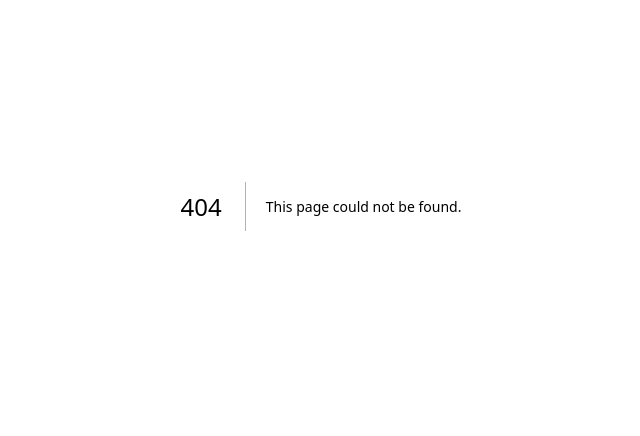
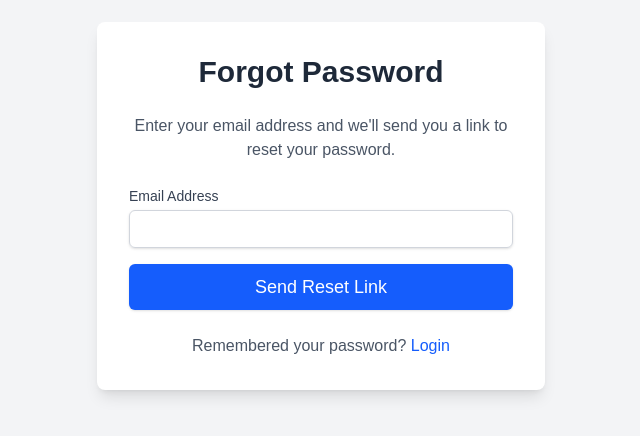
Before and after one commit to gaelmh/NutriSaas_Assesment, a Next.js app in the folder frontend/: page /forgot-password in a window 1280 px wide. Before the commit this address had no page. Shown: the part 194-630 px from the top of the page, without its empty margins (319-959 px from the left). Built offline with nearby package versions, Linux system fonts and the light colour scheme.

Commit message:
Implemented password reset/recovery system

```diff
--- /dev/null
+++ b/frontend/src/app/forgot-password/page.tsx
@@ -0,0 +1,84 @@
+'use client';
+
+import { useState } from 'react';
+import { gql, useMutation } from '@apollo/client';
+import Link from 'next/link';
+
+// Define the GraphQL mutation for requesting a password reset
+const REQUEST_PASSWORD_RESET_MUTATION = gql`
+  mutation RequestPasswordReset($email: String!) {
+    requestPasswordReset(email: $email)
+  }
+`;
+
+export default function ForgotPasswordPage() {
+  const [email, setEmail] = useState('');
+  const [displayMessage, setDisplayMessage] = useState<string | null>(null);
+  const [isError, setIsError] = useState(false);
+
+  // useMutation hook to execute the requestPasswordReset mutation
+  const [requestReset, { loading }] = useMutation(REQUEST_PASSWORD_RESET_MUTATION, {
+    onCompleted: (data) => {
+      setDisplayMessage(data.requestPasswordReset); // Display the message returned by the server
+      setIsError(false);
+    },
+    onError: (err) => {
+      console.error('Request password reset error:', err.message);
+      setDisplayMessage(`Error: ${err.message}`);
+      setIsError(true);
+    },
+  });
+
+  const handleSubmit = async (event: React.FormEvent) => {
+    event.preventDefault();
+    setDisplayMessage('Sending reset link...');
+    setIsError(false);
+    await requestReset({ variables: { email } });
+  };
+
+  return (
+    <div className="min-h-screen flex items-center justify-center bg-gray-100 p-4">
+      <div className="bg-white p-8 rounded-lg shadow-lg w-full max-w-md">
+        <h2 className="text-3xl font-bold text-center text-gray-800 mb-6">Forgot Password</h2>
+        <p className="text-center text-gray-600 mb-6">
+          Enter your email address and we'll send you a link to reset your password.
+        </p>
+        <form onSubmit={handleSubmit} className="space-y-4">
+          <div>
+            <label htmlFor="email" className="block text-sm font-medium text-gray-700 mb-1">
+              Email Address
+            </label>
+            <input
+              type="email"
+              id="email"
+              className="mt-1 block w-full px-4 py-2 border border-gray-300 rounded-md shadow-sm focus:ring-blue-500 focus:border-blue-500 sm:text-sm"
+              value={email}
+              onChange={(e) => setEmail(e.target.value)}
+              required
+            />
+          </div>
+          <button
+            type="submit"
+            className="w-full flex justify-center py-2 px-4 border border-transparent rounded-md shadow-sm text-lg font-medium text-white bg-blue-600 hover:bg-blue-700 focus:outline-none focus:ring-2 focus:ring-offset-2 focus:ring-blue-500 disabled:opacity-50"
+            disabled={loading}
+          >
+            {loading ? 'Sending...' : 'Send Reset Link'}
+          </button>
+        </form>
+
+        {displayMessage && (
+          <p className={`mt-4 text-center ${isError ? 'text-red-600' : 'text-gray-600'}`}>
+            {displayMessage}
+          </p>
+        )}
+
+        <p className="mt-6 text-center text-gray-600">
+          Remembered your password?{' '}
+          <Link href="/login" className="font-medium text-blue-600 hover:text-blue-500">
+            Login
+          </Link>
+        </p>
+      </div>
+    </div>
+  );
+}
--- a/frontend/src/app/login/page.tsx
+++ b/frontend/src/app/login/page.tsx
@@ -113,9 +113,16 @@ export default function LoginPage() {
         )}
 
         <p className="mt-6 text-center text-gray-600">
-          Don't have an account?{' '}
+          ¿No tiene una cuenta?{' '}
           <Link href="/signup" className="font-medium text-blue-600 hover:text-blue-500">
-            Sign up
+            ¡Registrese!
+          </Link>
+        </p>
+
+        {/* Add the Forgot Password link here */}
+        <p className="mt-2 text-center text-gray-600"> {/* Use mt-2 for slightly less margin */}
+          <Link href="/forgot-password" className="font-medium text-blue-600 hover:text-blue-500">
+            ¿Olvidó su contraseña?
           </Link>
         </p>
       </div>
--- /dev/null
+++ b/frontend/src/app/reset-password/page.tsx
@@ -0,0 +1,146 @@
+'use client';
+
+import { useState, useEffect } from 'react';
+import { gql, useMutation } from '@apollo/client';
+import { useRouter, useSearchParams } from 'next/navigation'; // Import useSearchParams for URL parameters
+import Link from 'next/link';
+
+// Define the GraphQL mutation for resetting the password
+const RESET_PASSWORD_MUTATION = gql`
+  mutation ResetPassword($token: String!, $newPassword: String!) {
+    resetPassword(token: $token, newPassword: $newPassword)
+  }
+`;
+
+export default function ResetPasswordPage() {
+  const router = useRouter();
+  const searchParams = useSearchParams();
+  const [newPassword, setNewPassword] = useState('');
+  const [confirmPassword, setConfirmPassword] = useState('');
+  const [resetToken, setResetToken] = useState<string | null>(null);
+  const [displayMessage, setDisplayMessage] = useState<string | null>(null);
+  const [isError, setIsError] = useState(false);
+
+  // Extract the token from the URL query parameters on component mount
+  useEffect(() => {
+    const token = searchParams.get('token');
+    if (token) {
+      setResetToken(token);
+    } else {
+      setDisplayMessage('Error: Password reset token is missing from the URL.');
+      setIsError(true);
+    }
+  }, [searchParams]);
+
+  // useMutation hook for resetting the password
+  const [resetPasswordMutation, { loading }] = useMutation(RESET_PASSWORD_MUTATION, {
+    onCompleted: (data) => {
+      setDisplayMessage(data.resetPassword); // Display the message returned by the server
+      setIsError(false);
+      // Optional: Redirect to login page after a short delay on success
+      setTimeout(() => {
+        router.push('/login');
+      }, 3000);
+    },
+    onError: (err) => {
+      console.error('Reset password error:', err.message);
+      setDisplayMessage(`Error: ${err.message}`);
+      setIsError(true);
+    },
+  });
+
+  const handleSubmit = async (event: React.FormEvent) => {
+    event.preventDefault();
+
+    if (!resetToken) {
+      setDisplayMessage('Cannot reset password: Token is missing.');
+      setIsError(true);
+      return;
+    }
+
+    if (newPassword !== confirmPassword) {
+      setDisplayMessage('Error: Passwords do not match.');
+      setIsError(true);
+      return;
+    }
+
+    // Client-side password validation (matching server-side regex for consistency)
+    const passwordRegex = /^(?=.*[a-zA-Z])(?=.*\d)(?=.*[^a-zA-Z0-9]).{8,}$/;
+    if (!passwordRegex.test(newPassword)) {
+      setDisplayMessage('Error: Password must be at least 8 characters long and include at least one number, one letter, and one special character.');
+      setIsError(true);
+      return;
+    }
+
+    setDisplayMessage('Resetting password...');
+    setIsError(false);
+    await resetPasswordMutation({
+      variables: {
+        token: resetToken,
+        newPassword: newPassword,
+      },
+    });
+  };
+
+  return (
+    <div className="min-h-screen flex items-center justify-center bg-gray-100 p-4">
+      <div className="bg-white p-8 rounded-lg shadow-lg w-full max-w-md">
+        <h2 className="text-3xl font-bold text-center text-gray-800 mb-6">Reset Password</h2>
+
+        {!resetToken && displayMessage ? (
+          <p className={`mt-4 text-center ${isError ? 'text-red-600' : 'text-gray-600'}`}>
+            {displayMessage}
+          </p>
+        ) : (
+          <form onSubmit={handleSubmit} className="space-y-4">
+            <div>
+              <label htmlFor="newPassword" className="block text-sm font-medium text-gray-700 mb-1">
+                New Password
+              </label>
+              <input
+                type="password"
+                id="newPassword"
+                className="mt-1 block w-full px-4 py-2 border border-gray-300 rounded-md shadow-sm focus:ring-blue-500 focus:border-blue-500 sm:text-sm"
+                value={newPassword}
+                onChange={(e) => setNewPassword(e.target.value)}
+                required
+              />
+            </div>
+            <div>
+              <label htmlFor="confirmPassword" className="block text-sm font-medium text-gray-700 mb-1">
+                Confirm New Password
+              </label>
+              <input
+                type="password"
+                id="confirmPassword"
+                className="mt-1 block w-full px-4 py-2 border border-gray-300 rounded-md shadow-sm focus:ring-blue-500 focus:border-blue-500 sm:text-sm"
+                value={confirmPassword}
+                onChange={(e) => setConfirmPassword(e.target.value)}
+                required
+              />
+            </div>
+            <button
+              type="submit"
+              className="w-full flex justify-center py-2 px-4 border border-transparent rounded-md shadow-sm text-lg font-medium text-white bg-blue-600 hover:bg-blue-700 focus:outline-none focus:ring-2 focus:ring-offset-2 focus:ring-blue-500 disabled:opacity-50"
+              disabled={loading}
+            >
+              {loading ? 'Resetting...' : 'Reset Password'}
+            </button>
+          </form>
+        )}
+
+        {displayMessage && resetToken && ( // Only show message if token exists (form is visible)
+          <p className={`mt-4 text-center ${isError ? 'text-red-600' : 'text-gray-600'}`}>
+            {displayMessage}
+          </p>
+        )}
+
+        <p className="mt-6 text-center text-gray-600">
+          <Link href="/login" className="font-medium text-blue-600 hover:text-blue-500">
+            Back to Login
+          </Link>
+        </p>
+      </div>
+    </div>
+  );
+}
```
Also changed, not shown: 2 other files (tests, documents, lock files or other folders).
